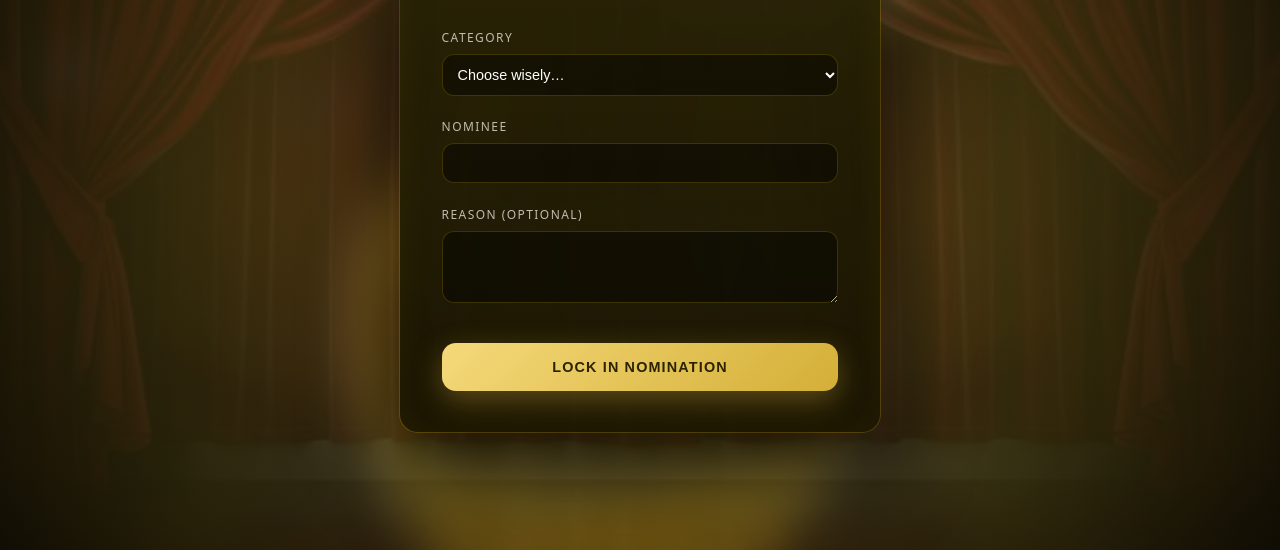
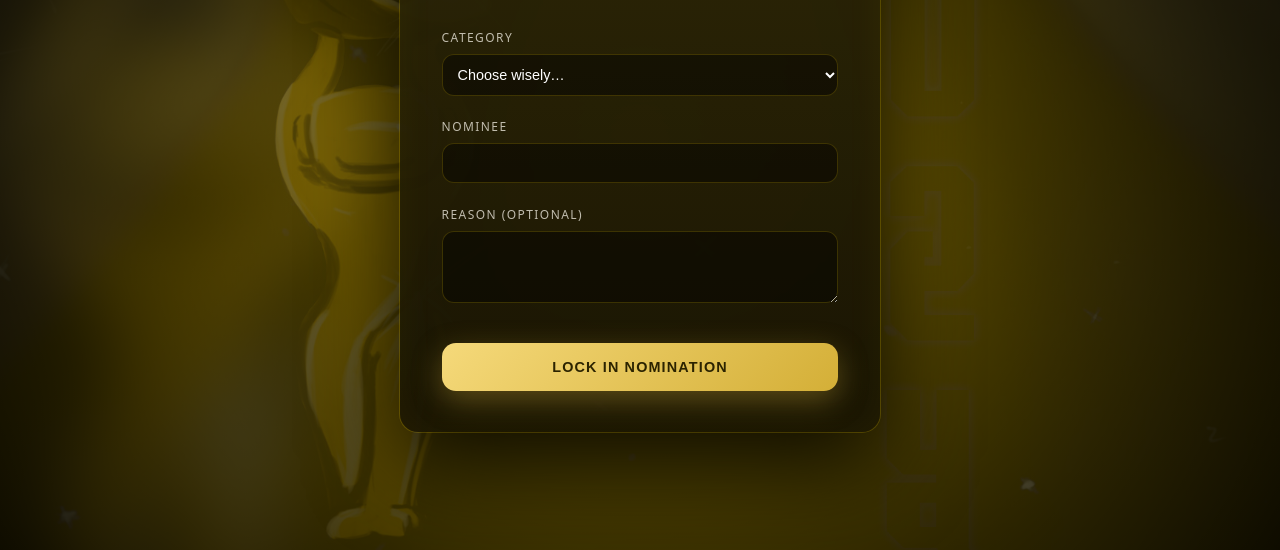
Before and after one commit to SenorPsycho/Javla-Award-Show-Nominations-Site, a plain HTML site: page index.html in a window 1280 px wide. Shown: the part 250-800 px from the top of the page. Drawn offline with Linux system fonts and the light colour scheme.

Commit message:
New background

```diff
--- a/index.html
+++ b/index.html
@@ -21,45 +21,38 @@
       background: #000;
     }
 
-    /* === CURTAINS (MAIN BACKGROUND) === */
+    /* === BACKGROUND IMAGE (SHARP BASE) === */
     .curtains {
       position: fixed;
       inset: 0;
-      background: url("curtains.jpg") center / cover no-repeat;
+      background: url("website.jpg") center / cover no-repeat;
       z-index: -4;
     }
 
-    /* Darken curtains slightly */
-    .curtains-overlay {
+    /* === BLURRED VERSION OF SAME IMAGE === */
+    .poster-bg {
       position: fixed;
-      inset: 0;
-      background: rgba(0,0,0,0.35);
+      inset: -20%;
+      background: url("website.jpg") center / cover no-repeat;
+      filter: blur(26px);
+      opacity: 0.5;
+      transform: scale(1.25);
       z-index: -3;
     }
 
-    /* === BLURRED POSTER IN CENTER === */
-    .poster-bg {
-      position: fixed;
-      inset: -15%;
-      background: url("poster.jpg") center / cover no-repeat;
-      filter: blur(20px);
-      opacity: 0.55;
-      transform: scale(1.2);
-      z-index: -2;
-    }
-
+    /* === NEUTRAL DARK OVERLAY (NO COLOR TINT) === */
     .poster-overlay {
       position: fixed;
       inset: 0;
       background: radial-gradient(
         circle at center,
-        rgba(255,231,154,0.15),
-        rgba(10,8,3,0.85)
+        rgba(0,0,0,0.2),
+        rgba(0,0,0,0.9)
       );
-      z-index: -1;
+      z-index: -2;
     }
 
-    /* === GOLD CARD === */
+    /* === GOLD CARD (UNCHANGED) === */
     .card {
       background: linear-gradient(
         180deg,
@@ -139,21 +132,13 @@
       transform: translateY(-1px);
       box-shadow: 0 16px 45px rgba(212,175,55,0.55);
     }
-
-    footer {
-      margin-top: 1.8rem;
-      text-align: center;
-      font-size: 0.7rem;
-      opacity: 0.55;
-      line-height: 1.6;
-    }
   </style>
 </head>
 
 <body>
+
   <!-- Background layers -->
   <div class="curtains"></div>
-  <div class="curtains-overlay"></div>
   <div class="poster-bg"></div>
   <div class="poster-overlay"></div>
 
@@ -170,7 +155,6 @@
       with absolutely no consequences.
     </div>
 
-  <!-- REQUIRED for Formspree -->
     <input
       type="email"
       name="_replyto"
@@ -206,5 +190,6 @@
 
     <button type="submit">Lock In Nomination</button>
   </form>
+
 </body>
 </html>
```
Also changed, not shown: website.jpg (added). Lines whose indentation alone changed are shown as unchanged.
